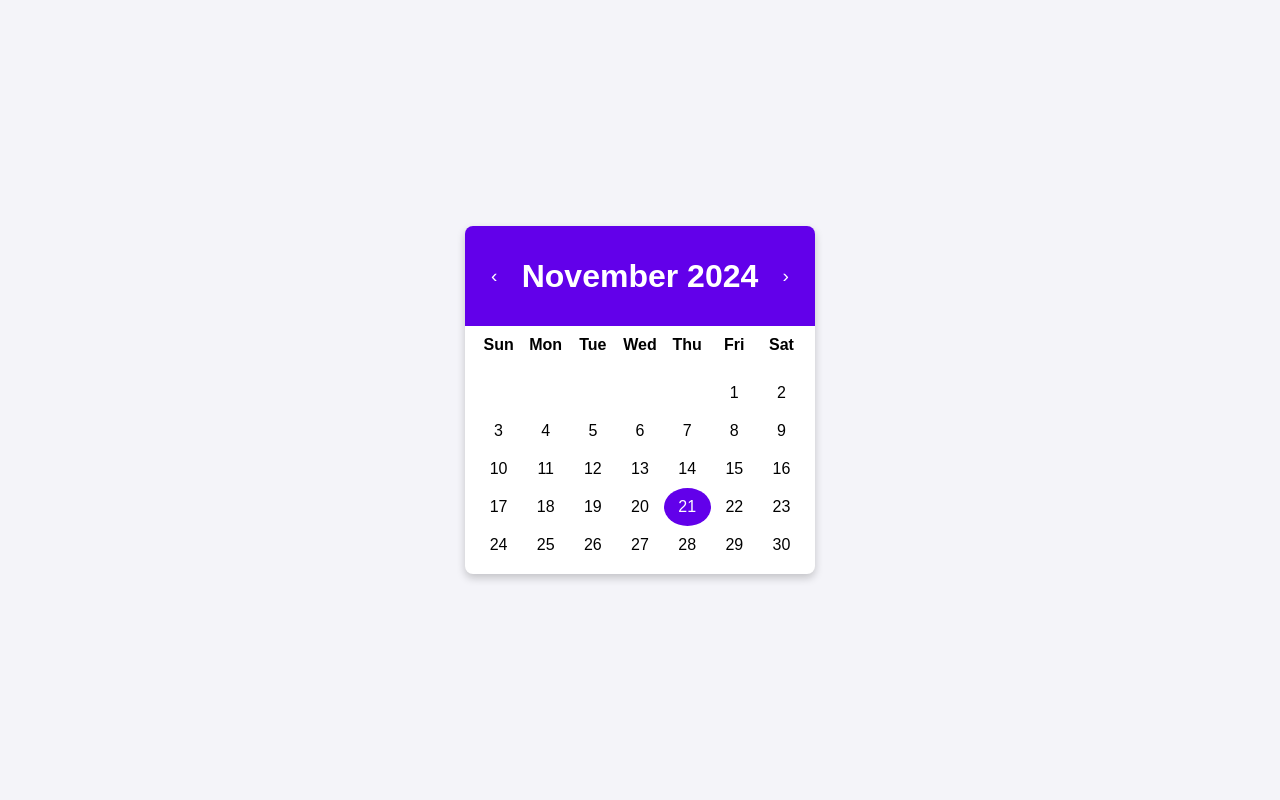
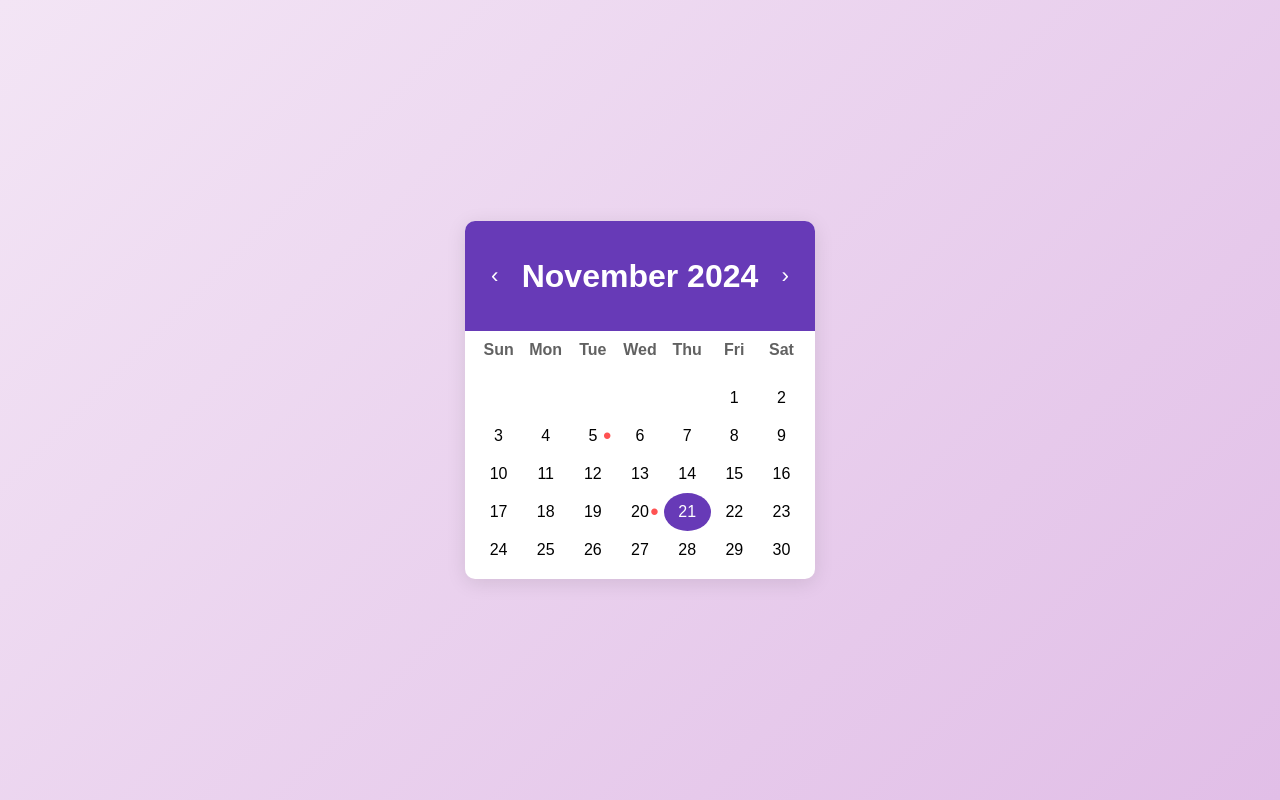
Before and after one commit to codewithzaqar/calendar, a plain HTML site: page index.html in a window 1280 px wide. Drawn offline with Linux system fonts and the light colour scheme.

Commit message:
v0,0.1.1

```diff
--- a/index.html
+++ b/index.html
@@ -9,9 +9,9 @@
 <body>
   <div class="calendar">
     <header>
-      <button id="prev-month">‹</button>
-      <h1 id="month-year"></h1>
-      <button id="next-month">›</button>
+      <button id="prev-month" aria-label="Previous Month">‹</button>
+      <h1 id="month-year" aria-live="polite"></h1>
+      <button id="next-month" aria-label="Next Month">›</button>
     </header>
     <div class="days">
       <div class="day">Sun</div>
--- a/script.js
+++ b/script.js
@@ -45,6 +45,11 @@ function renderCalendar() {
             dateElement.classList.add("today")
         }
 
+        // Add event markers (example: events on the 5th and 20th of the month)
+        if (day === 5 || day === 20) {
+            dateElement.classList.add("event")
+        }
+
         datesContainer.appendChild(dateElement)
     }
 }
--- a/styles.css
+++ b/styles.css
@@ -6,32 +6,42 @@ body {
     justify-content: center;
     align-items: center;
     height: 100vh;
-    background: #f4f4f9;
+    background: linear-gradient(135deg, #f3e5f5, #e1bee7);
 }
 
 .calendar {
     width: 350px;
-    background: #fff;
-    box-shadow: 0 4px 8px rgba(0, 0, 0, 0.2);
-    border-radius: 8px;
+    background: #ffffff;
+    border-radius: 10px;
+    box-shadow: 0 4px 20px rgba(0, 0, 0, 0.1);
     overflow: hidden;
+    transition: transform 0.2s;
+}
+
+.calendar:hover {
+    transform: scale(1.02);
 }
 
 header {
     display: flex;
     justify-content: space-between;
     align-items: center;
-    background: #6200ea;
+    background: #673ab7;
     color: white;
-    padding: 10px 20px;
+    padding: 15px 20px;
 }
 
 header button {
     background: transparent;
     border: none;
     color: white;
-    font-size: 1.2em;
+    font-size: 1.4em;
     cursor: pointer;
+    outline: none;
+}
+
+header button:focus {
+    outline: 2px solid #ffeb3b;
 }
 
 .days, .dates {
@@ -43,20 +53,36 @@ header button {
 
 .days .day {
     font-weight: bold;
+    color: #616161;
 }
 
 .dates .date {
     padding: 10px;
     cursor: pointer;
+    transition: background 0.2s color 0.2s;
 }
 
 .dates .date:hover {
-    background: #e0e0e0;
+    background: #d1c4e9;
+    border-radius: 50%;
+    color: white;
+}
+
+.dates .today {
+    background: #673ab7;
+    color: white;
     border-radius: 50%;
 }
 
-.dates .today {
-    background: #6200ea;
-    color: white;
-    border-radius: 50%;
+.dates .event {
+    position: relative;
 }
+
+.dates .event::after {
+    content: "•";
+    color: #ff5252;
+    font-size: 1.5em;
+    position: absolute;
+    top: 5px;
+    right: 5px;
+}
```
